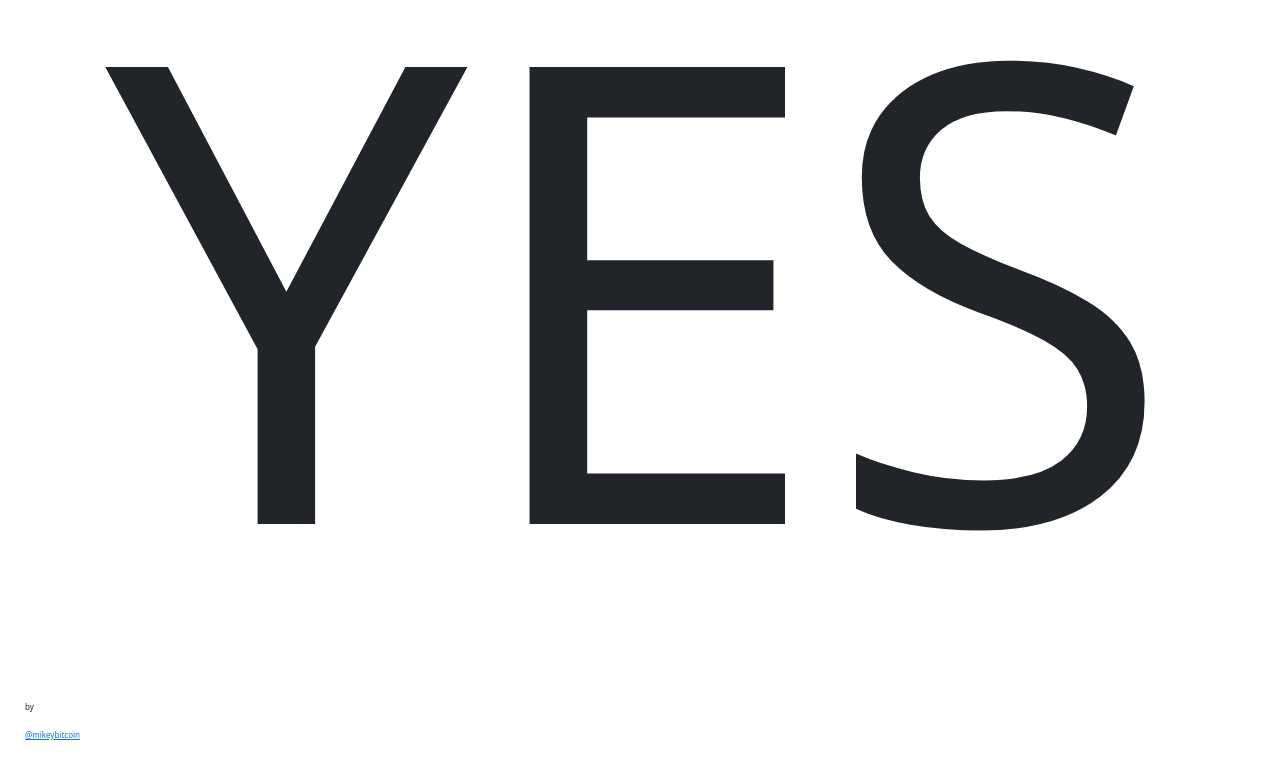
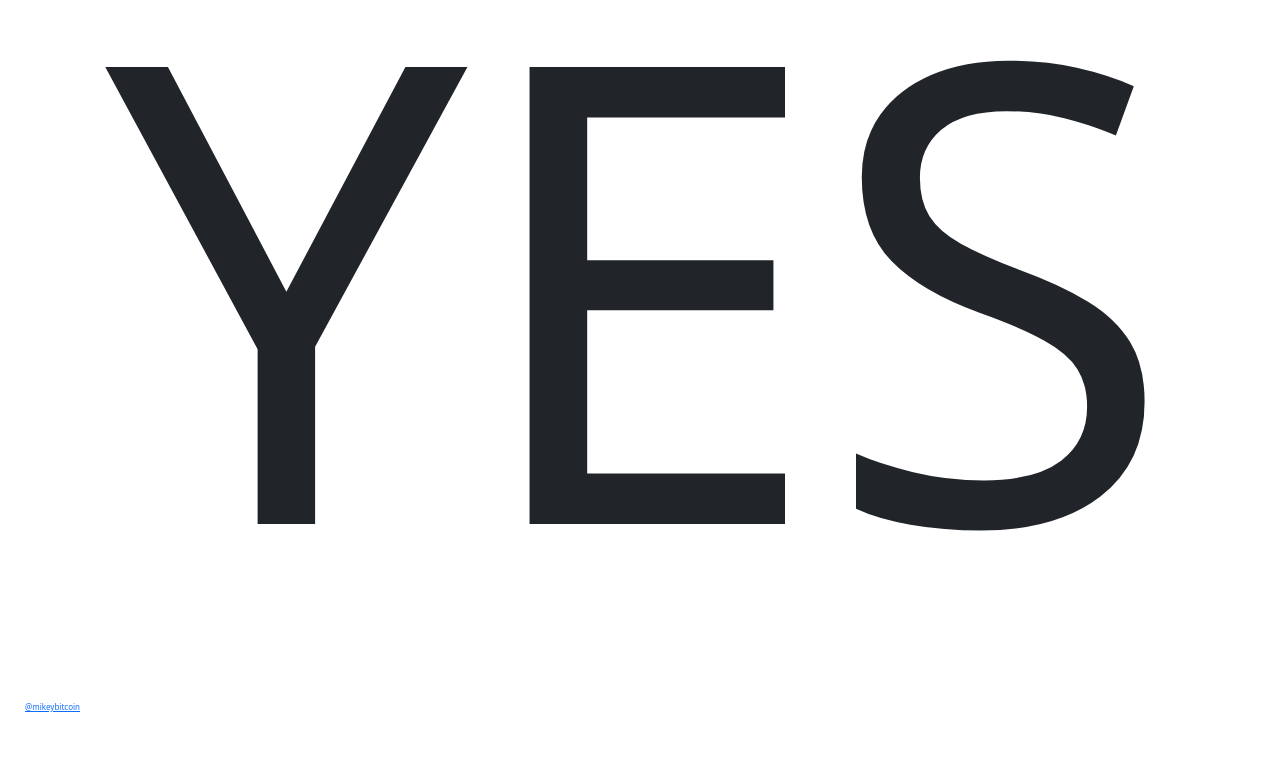
Before and after one commit to mikeydub/shouldibuybitcoin, a plain HTML site: page index.html in a window 1280 px wide. Shown: the part 124-890 px from the top of the page. Drawn offline with nearby package versions, Linux system fonts and the light colour scheme.

Commit message:
try again

```diff
--- a/index.html
+++ b/index.html
@@ -24,8 +24,6 @@
             font-size: 8px;
             padding: 20px;
             margin: 5px;
-            bottom: 0px;
-            right: 0px;
         }
       </style>
     <title>Should I buy bitcoin?</title>
@@ -36,7 +34,7 @@
         YES
     </div>
     <div class="by-line">
-        <p>by </p><a href=https://twitter.com/mikeybitcoin>@mikeybitcoin</a>
+        <a href=https://twitter.com/mikeybitcoin>@mikeybitcoin</a>
     </div>
 
     <!-- Optional JavaScript; choose one of the two! -->
```
